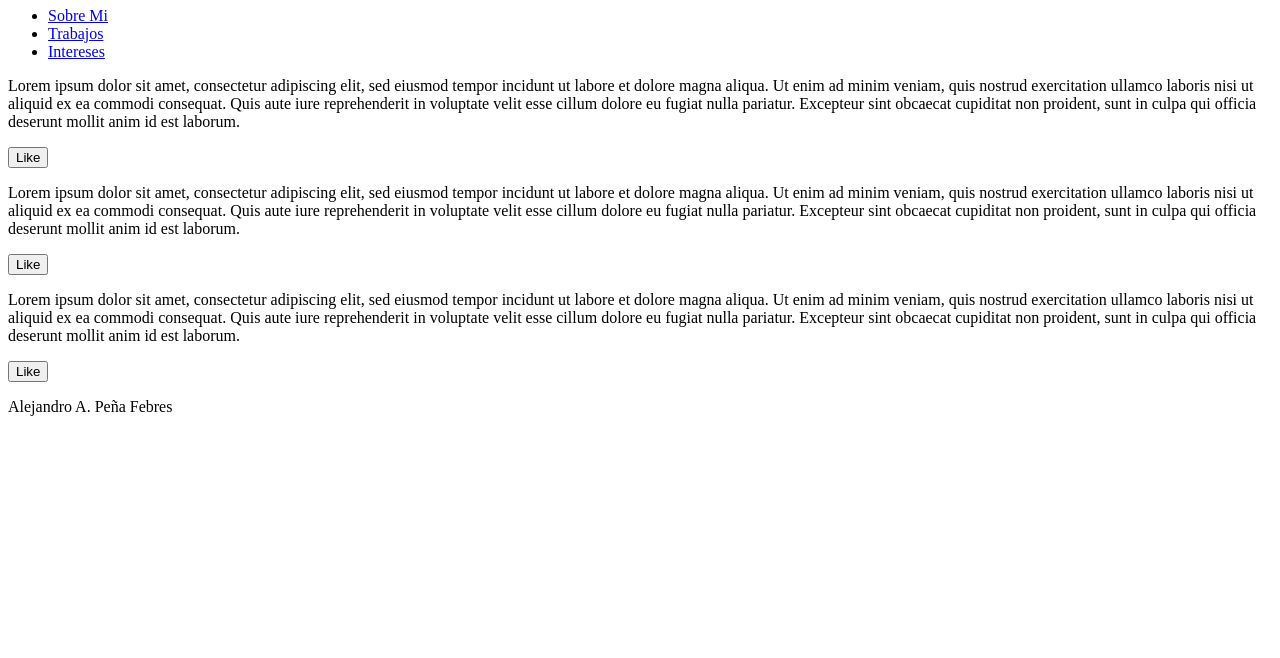
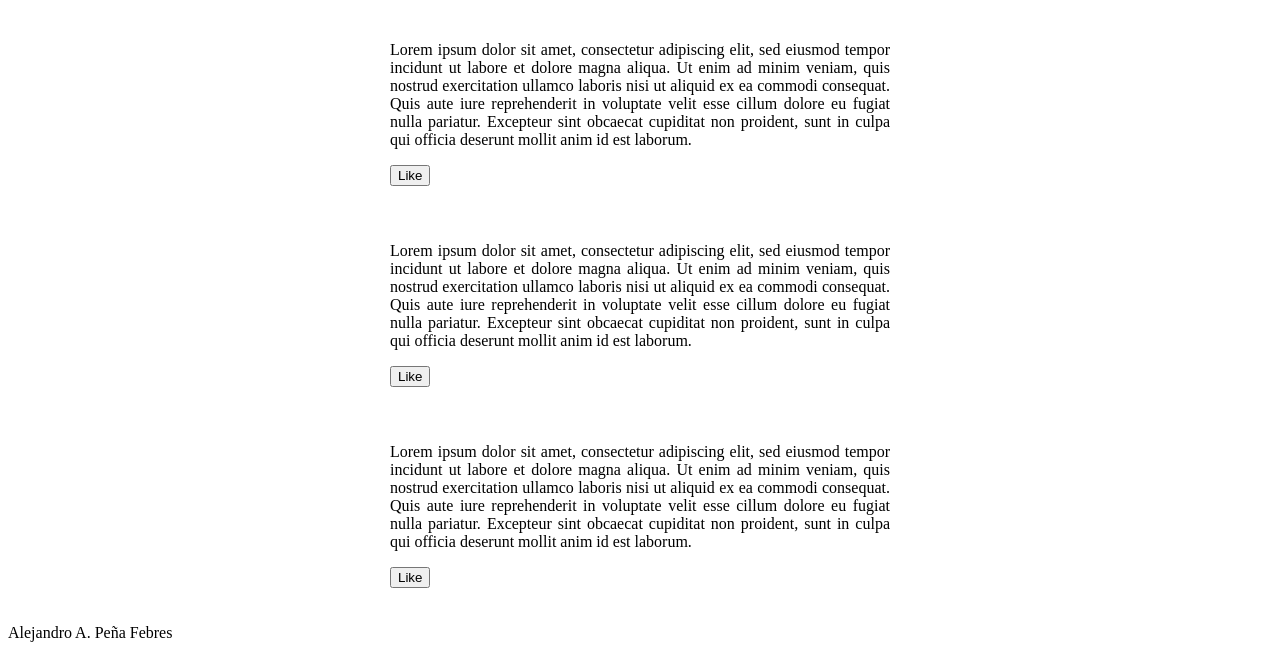
Before and after one commit to Alejandro230/ITP2350-Blog, a plain HTML site: page index.html in a window 1280 px wide. Shown: the part 381-1039 px from the top of the page. Before the commit the page ends 813 px from the top, so only its background shows below. Drawn offline with Linux system fonts and the light colour scheme; the site is published under a folder, as on GitHub Pages, so addresses that start at the root find nothing.

Commit message:
Update index.html

```diff
--- a/index.html
+++ b/index.html
@@ -2,8 +2,8 @@
 <html>
 <head>
 
-<title>Mi Blog</title>
-<link rel="stylesheet" href="/css/main1.css"/>
+  <title>Mi Blog</title>
+  <link href="css/main1.css"  rel="stylesheet" />
 </head>
 
 
```
